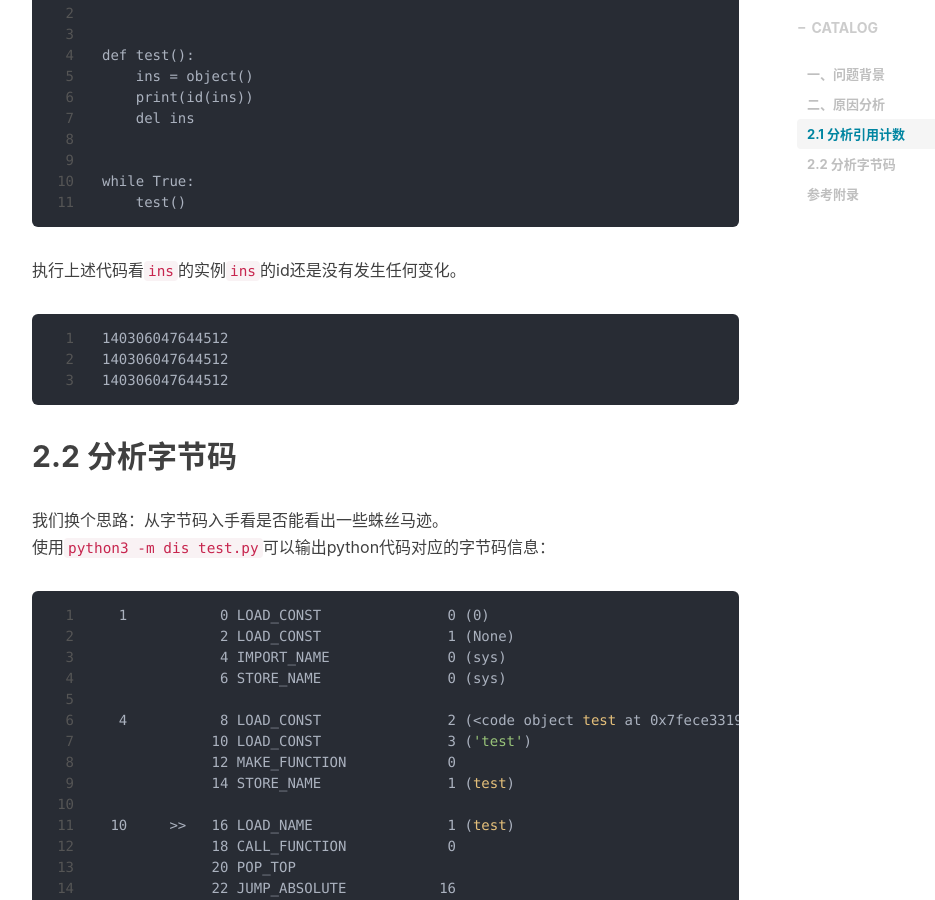
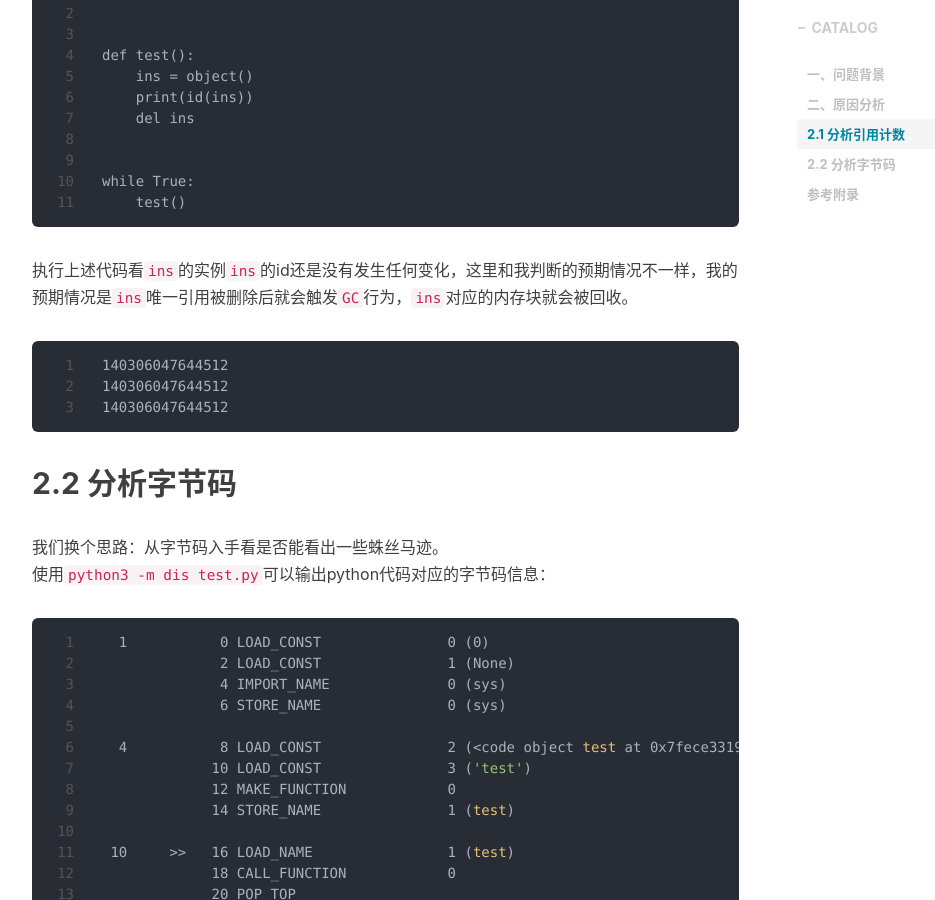
Before and after one commit to shihai1991/shihai1991.github.io, a Jekyll site: the page built from _posts/2022-06-02-python引用计数.md, in a window 1280 px wide and 900 px high, scrolled down 2179 px. Shown: the whole window, without its empty margins (233-1168 px from the left). Built offline with Jekyll 4.4.1, drawn with Linux system fonts in a browser that asks for light colours; nearby versions of some CDN libraries; comment, search, counter and statistics services are not loaded.

Commit message:
Update 2022-06-02-python引用计数.md

````diff
--- a/_posts/2022-06-02-python引用计数.md
+++ b/_posts/2022-06-02-python引用计数.md
@@ -77,7 +77,7 @@ def test():
 while True:
     test()
 ```
-执行上述代码看`ins`的实例`ins`的id还是没有发生任何变化。
+执行上述代码看`ins`的实例`ins`的id还是没有发生任何变化，这里和我判断的预期情况不一样，我的预期情况是`ins`唯一引用被删除后就会触发`GC`行为，`ins`对应的内存块就会被回收。
 ```
 140306047644512
 140306047644512
````
